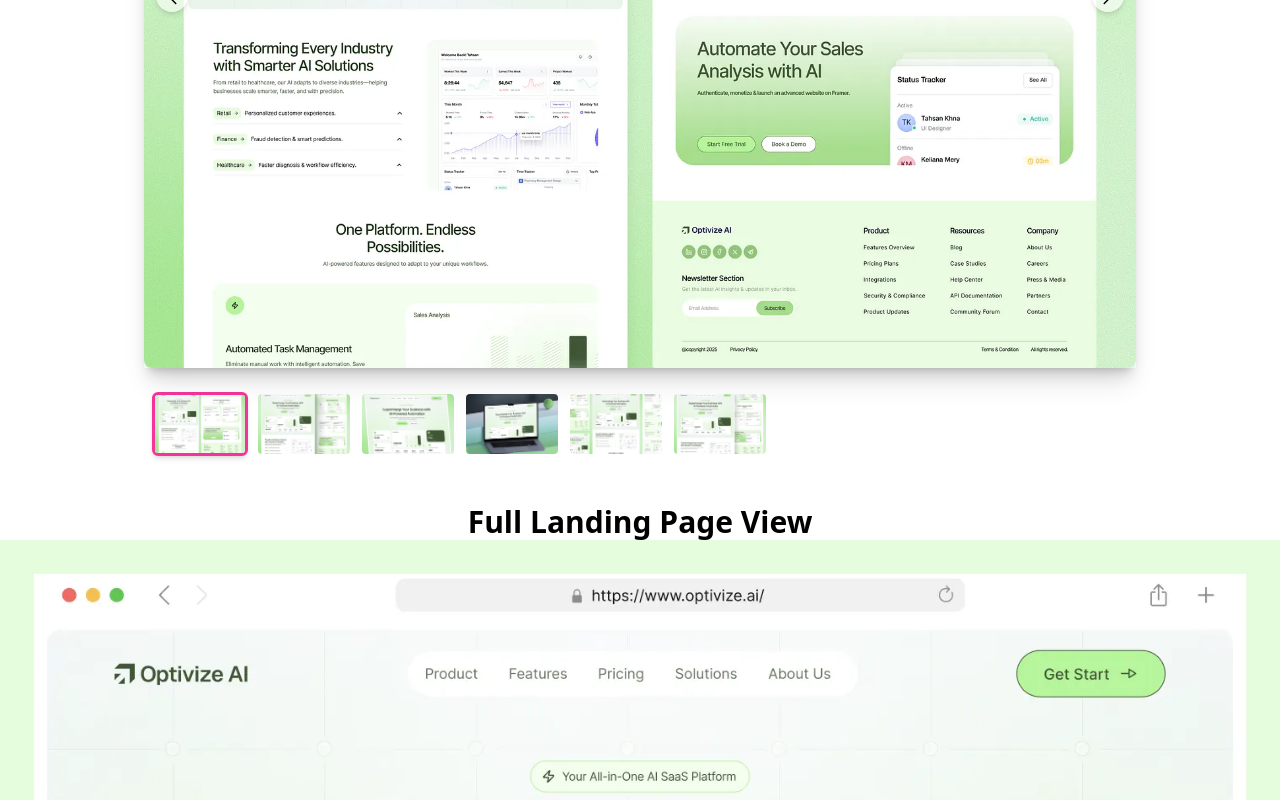
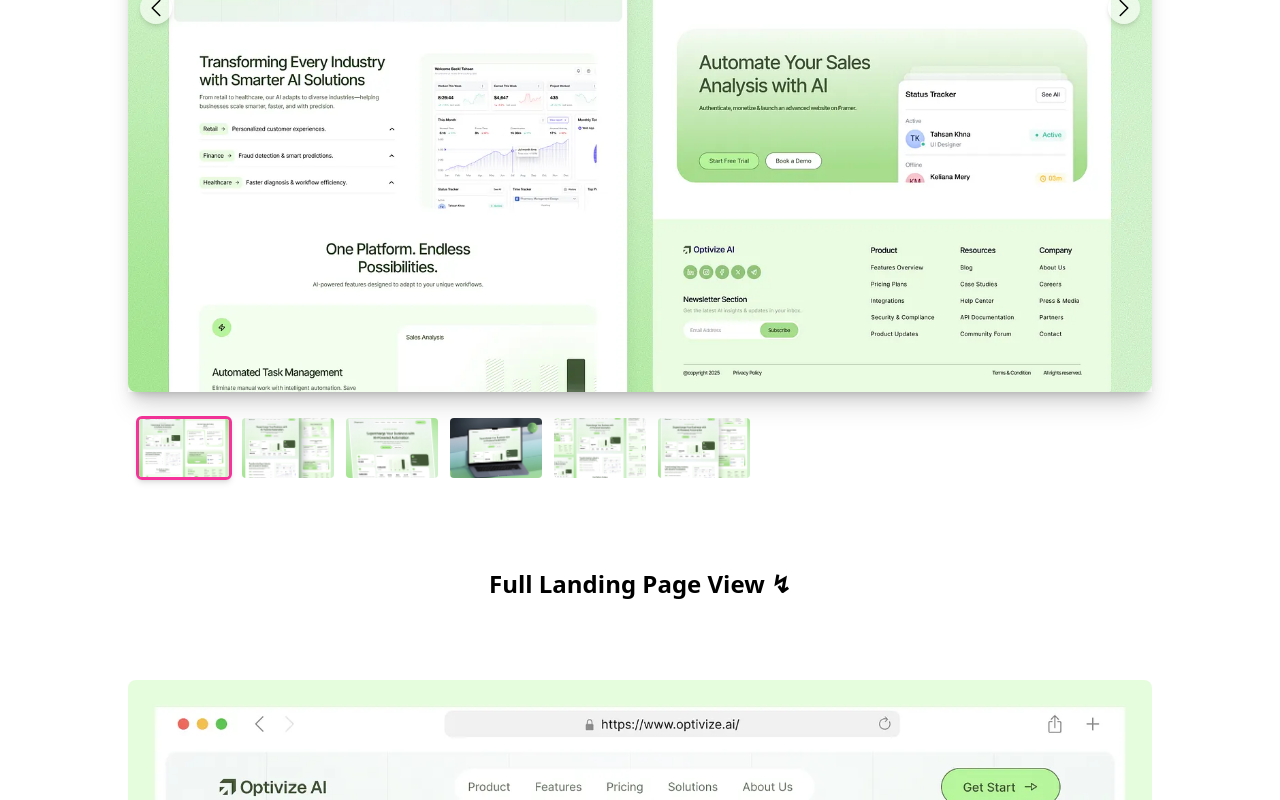
Before and after one commit to iampriyanshusingh/GDGC-Frontend, a React (Vite) app: page / in a window 1280 px wide. Shown: the part 2025-2825 px from the top of the page. Built offline with nearby package versions, Linux system fonts and the light colour scheme.

Commit message:
`Done Full Landing Page View Section`

```diff
--- a/src/components/FullLandingPageView.jsx
+++ b/src/components/FullLandingPageView.jsx
@@ -3,12 +3,12 @@ import fullimage from "../assets/fullimage.webp";
 
 const FullLandingPageView = () => {
   return (
-    <div>
-      <h1 className="flex items-center justify-center text-3xl font-bold mt-10">
-        Full Landing Page View
+    <>
+      <h1 className="flex items-center justify-center text-2xl font-bold my-20">
+        Full Landing Page View ↯
       </h1>
-      <img src={fullimage} />
-    </div>
+      <img src={fullimage} className="w-full max-w-5xl mx-auto rounded-lg " />
+    </>
   );
 };
 
--- a/src/components/GalleryGlimpse.jsx
+++ b/src/components/GalleryGlimpse.jsx
@@ -92,7 +92,7 @@ const GalleryGlimpse = () => {
   const activeImage = imageData[activeIndex];
 
   return (
-    <div className="w-full max-w-5xl mx-auto px-4">
+    <div className="w-full max-w-5xl mx-auto">
       <p className="text-[25px] font-bold text-center my-14">
         Gallery Glimpse✨
       </p>
--- a/src/components/UserProfileHeader.jsx
+++ b/src/components/UserProfileHeader.jsx
@@ -71,11 +71,11 @@ const UserProfileHeader = () => {
 
           {/* Right Side: Action Buttons */}
           <div className="flex items-center space-x-3 mt-4 sm:mt-0 ml-64">
-            <button className="p-2 border border-gray-300 rounded-full hover:bg-gray-100 transition-colors">
+            <button className="p-2 border border-gray-300 rounded-full hover:bg-red-400 transition-colors">
               <span className="sr-only">Like</span>
               <HeartIcon />
             </button>
-            <button className="p-2 border border-gray-300 rounded-full hover:bg-gray-100 transition-colors">
+            <button className="p-2 border border-gray-300 rounded-full hover:bg-blue-400 transition-colors">
               <span className="sr-only">Bookmark</span>
               <BookmarkIcon />
             </button>
```
Also changed, not shown: src/assets/fullimage.webp.
